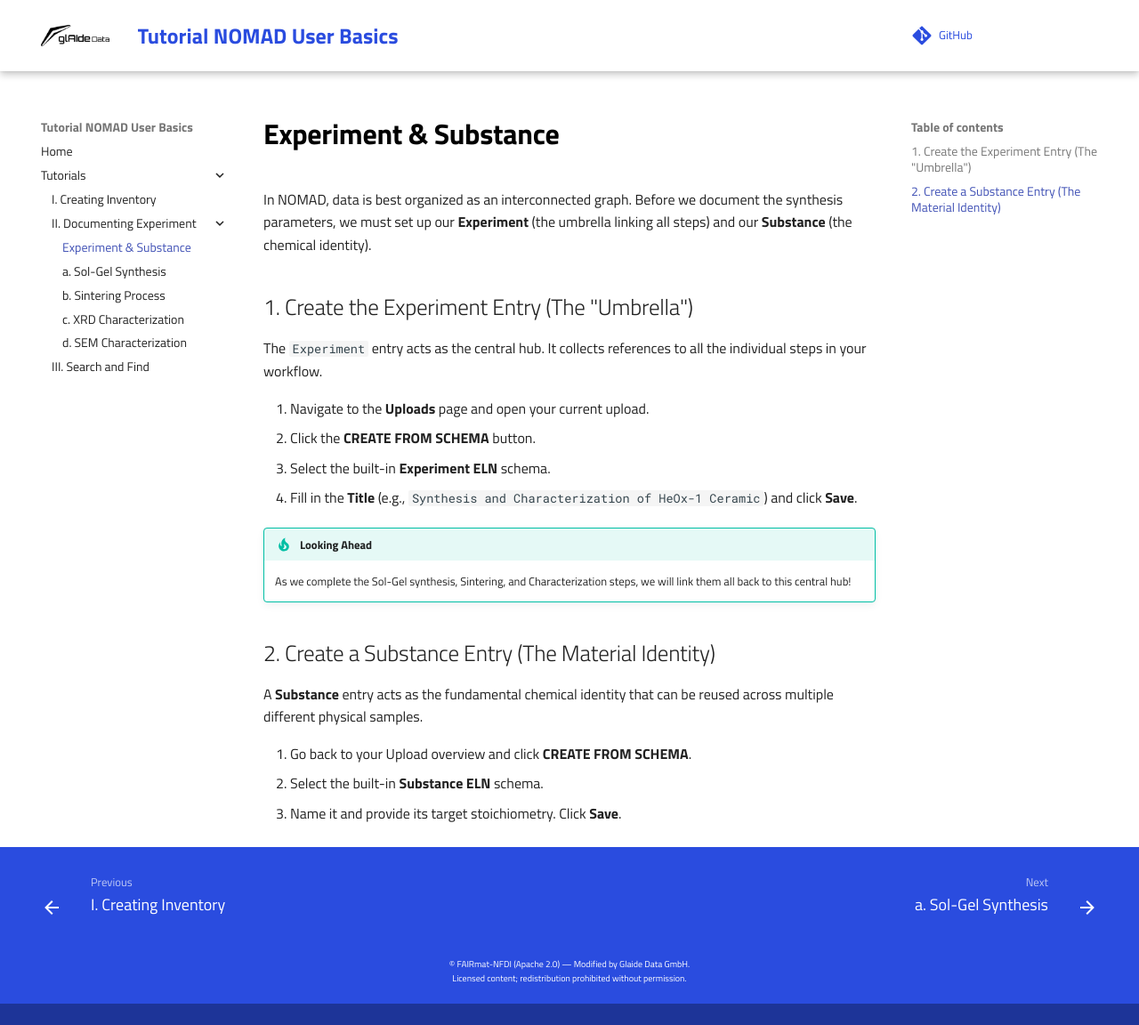
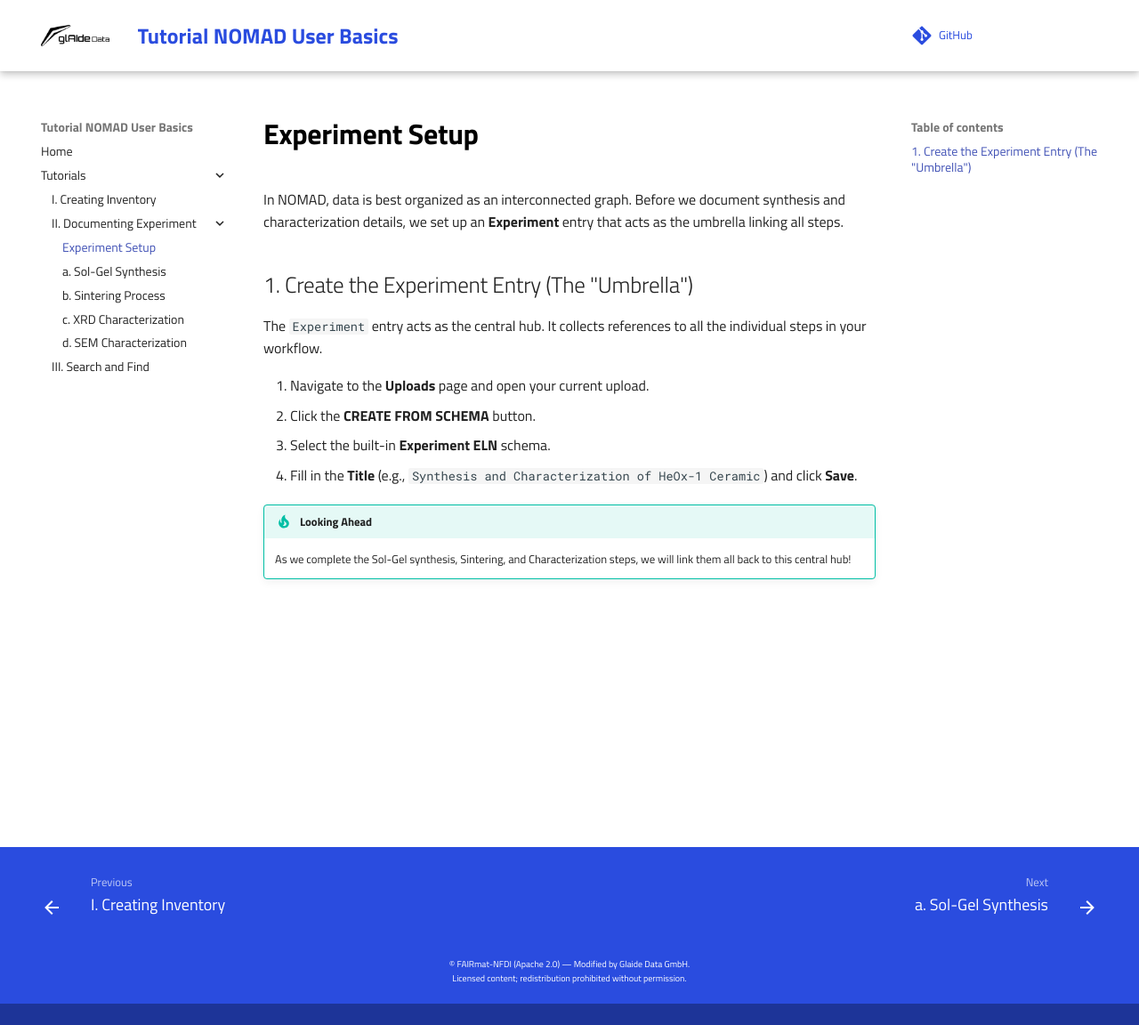
Before and after one commit to AK-Feldhoff-LUH/nomad-docs-ak-feldhoff, an MkDocs documentation site: the page built from docs/02_experiment_substance.md, in a window 1280 px wide and 1152 px high. Shown: the whole window at 89% size. Built offline with MkDocs 1.6.1 and Material for MkDocs 9.7.7, drawn with Linux system fonts in a browser that asks for light colours; comment, search, counter and statistics services are not loaded.

Commit message:
remove Substance entry part

```diff
--- a/docs/02_experiment_substance.md
+++ b/docs/02_experiment_substance.md
@@ -1,4 +1,4 @@
-In NOMAD, data is best organized as an interconnected graph. Before we document the synthesis parameters, we must set up our **Experiment** (the umbrella linking all steps) and our **Substance** (the chemical identity).
+In NOMAD, data is best organized as an interconnected graph. Before we document synthesis and characterization details, we set up an **Experiment** entry that acts as the umbrella linking all steps.
 
 ## 1. Create the Experiment Entry (The "Umbrella")
 The `Experiment` entry acts as the central hub. It collects references to all the individual steps in your workflow.
@@ -10,10 +10,3 @@ The `Experiment` entry acts as the central hub. It collects references to all th
 
 !!! tip "Looking Ahead"
     As we complete the Sol-Gel synthesis, Sintering, and Characterization steps, we will link them all back to this central hub!
-
-## 2. Create a Substance Entry (The Material Identity)
-A **Substance** entry acts as the fundamental chemical identity that can be reused across multiple different physical samples.
-
-1. Go back to your Upload overview and click **CREATE FROM SCHEMA**.
-2. Select the built-in **Substance ELN** schema.
-3. Name it and provide its target stoichiometry. Click **Save**.
--- a/docs/05_xrd.md
+++ b/docs/05_xrd.md
@@ -13,5 +13,5 @@ NOMAD will automatically recognize the `.RAW` extension and trigger the built-in
 ## 3. Linking the Data
 To ensure FAIR tracking, we must link this measurement to our physical sample and the broader experiment.
 
-* **Sample Reference:** Locate the `Sample` reference field and select the **Substance**.
+* **Sample Reference:** Locate the `Sample` reference field and select your synthesized material/sample.
 * **Experiment Reference:** Navigate back to your overarching **Experiment ELN** and link this XRD Characterization entry to the project graph.
--- a/docs/06_sem.md
+++ b/docs/06_sem.md
@@ -14,6 +14,6 @@ NOMAD's SEM parser will automatically pair these files together. Click on the ge
 ## 3. Linking the Data
 Just as with the XRD data, we must establish our provenance graph.
 
-* **Sample Reference:** Link to the **Substance**.
+* **Sample Reference:** Link to your synthesized material/sample.
 * **Instrument Reference:** Locate the `Instrument` reference field and select the **JEOL-SEM-01** entry you created in Step I (Inventory).
 * **Experiment Reference:** Link this final SEM step to your overarching **Experiment ELN**. Your digital workflow is now complete!
--- a/docs/07_finding_data.md
+++ b/docs/07_finding_data.md
@@ -16,4 +16,4 @@ Since we created a custom schema for the Sintering process, you can even search
 Try searching for a specific **Temperature range** to find all samples sintered between 800 °C and 1000 °C.
 
 !!! tip "The FAIR Payoff"
-    If we had simply uploaded a folder of `.RAW` and `.BMP` files with no metadata, we could only search by file name (Free text). By taking the time to build a workflow graph (**Substance → Process → Measurement → Instrument**), our data is now fully AI-ready and FAIR (Findable, Accessible, Interoperable, and Reusable).
+    If we had simply uploaded a folder of `.RAW` and `.BMP` files with no metadata, we could only search by file name (Free text). By taking the time to build a workflow graph (**Synthesis (reagents/material) → Process → Measurement → Instrument**), our data is now fully AI-ready and FAIR (Findable, Accessible, Interoperable, and Reusable).
--- a/mkdocs.yml
+++ b/mkdocs.yml
@@ -10,7 +10,7 @@ nav:
   - Tutorials:
     - I. Creating Inventory: 01_inventory.md
     - II. Documenting Experiment:
-      - Experiment & Substance: 02_experiment_substance.md
+      - Experiment Setup: 02_experiment_substance.md
       - a. Sol-Gel Synthesis: 03_sol_gel_synthesis.md
       - b. Sintering Process: 04_sintering_process.md
       - c. XRD Characterization: 05_xrd.md
```
Also changed, not shown: docs/04_sintering_process.md (+1 -1 lines).
